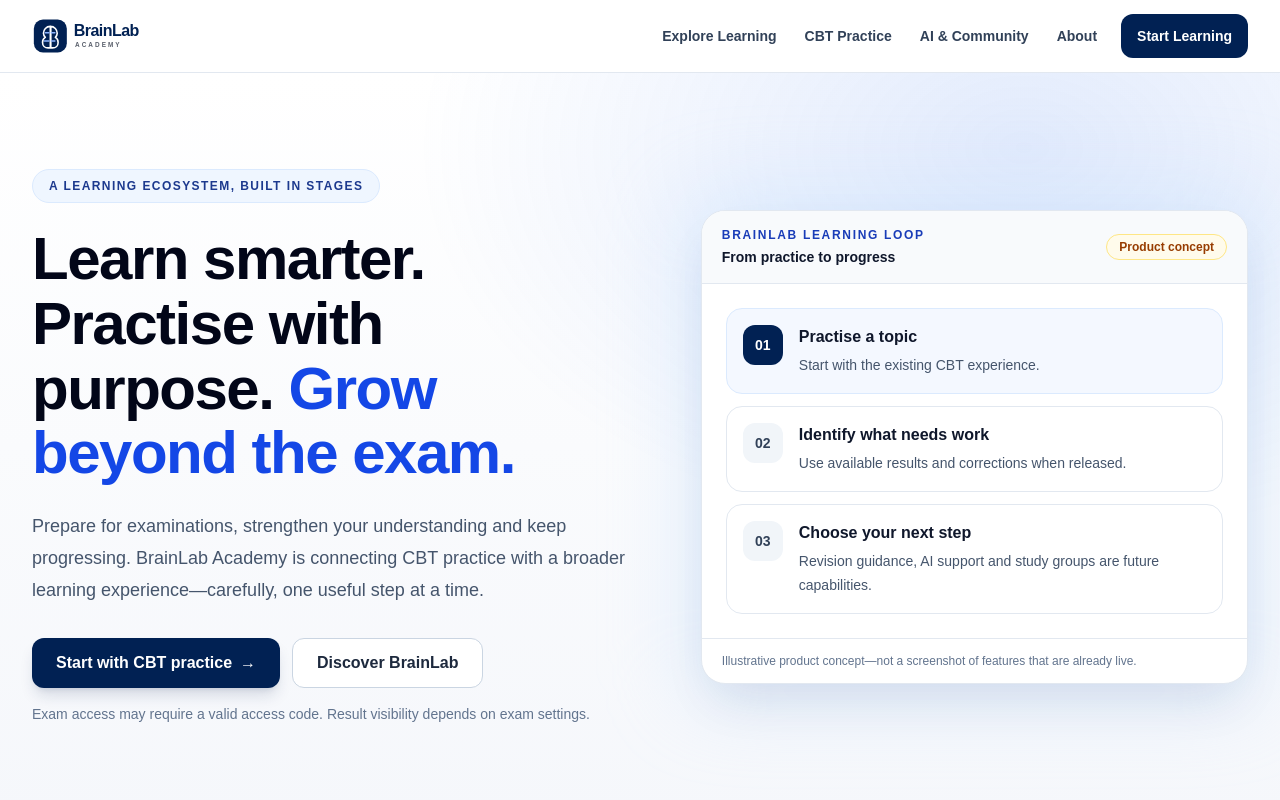
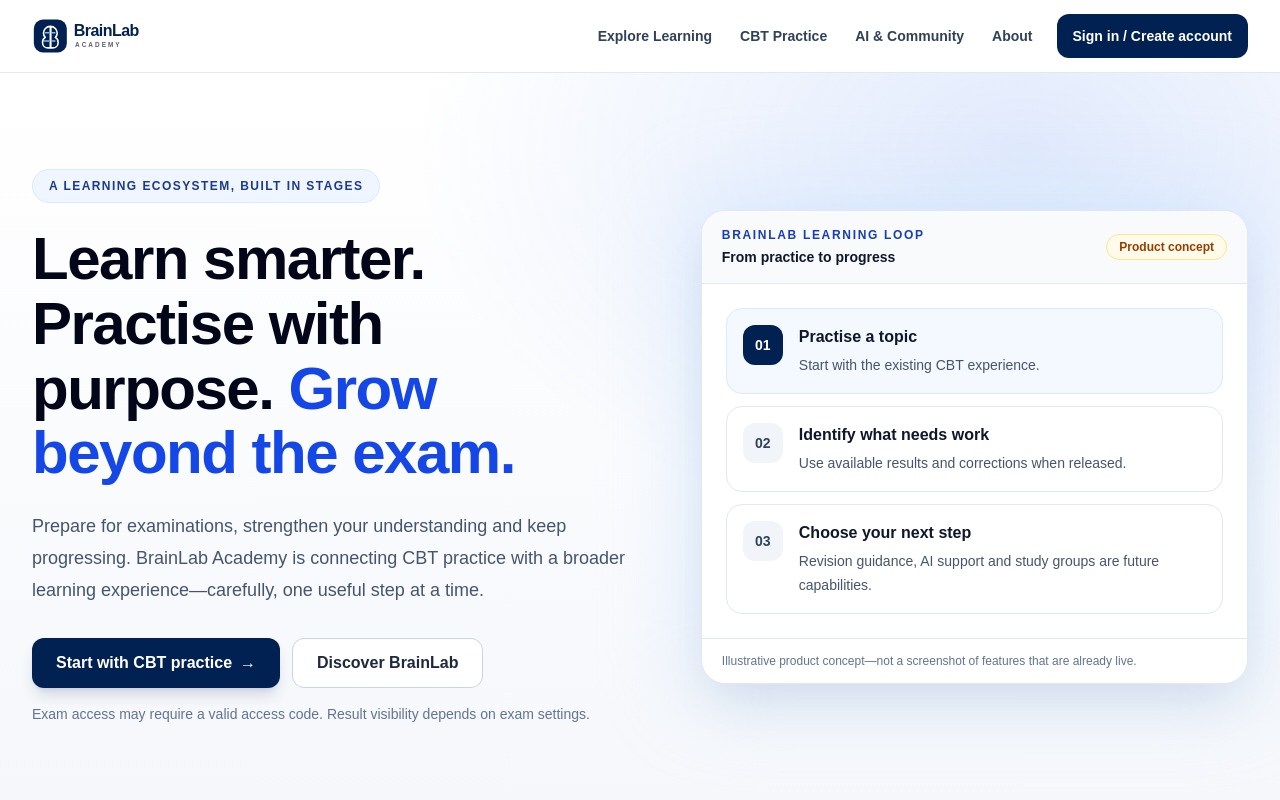
Before and after one commit to JAVABOI05/BRAINLAB-EXAM-CBT, a Next.js app: page / in a window 1280 px wide. Shown: the top 800 px of the page. Built offline with nearby package versions, Linux system fonts and the light colour scheme; no server answers.

Commit message:
Link public navigation to unified account portal

```diff
--- a/app/components/BrandHeader.tsx
+++ b/app/components/BrandHeader.tsx
@@ -29,8 +29,8 @@ export default function BrandHeader() {
               {link.label}
             </Link>
           ))}
-          <Link href="/login" onClick={() => setMenuOpen(false)} className="mt-2 inline-flex min-h-11 items-center justify-center rounded-xl bg-[#012153] px-4 py-2 text-sm font-bold text-white transition hover:bg-[#0a2f72] md:ml-2 md:mt-0">
-            Start Learning
+          <Link href="/account" onClick={() => setMenuOpen(false)} className="mt-2 inline-flex min-h-11 items-center justify-center rounded-xl bg-[#012153] px-4 py-2 text-sm font-bold text-white transition hover:bg-[#0a2f72] md:ml-2 md:mt-0">
+            Sign in / Create account
           </Link>
         </nav>
       </div>
```
